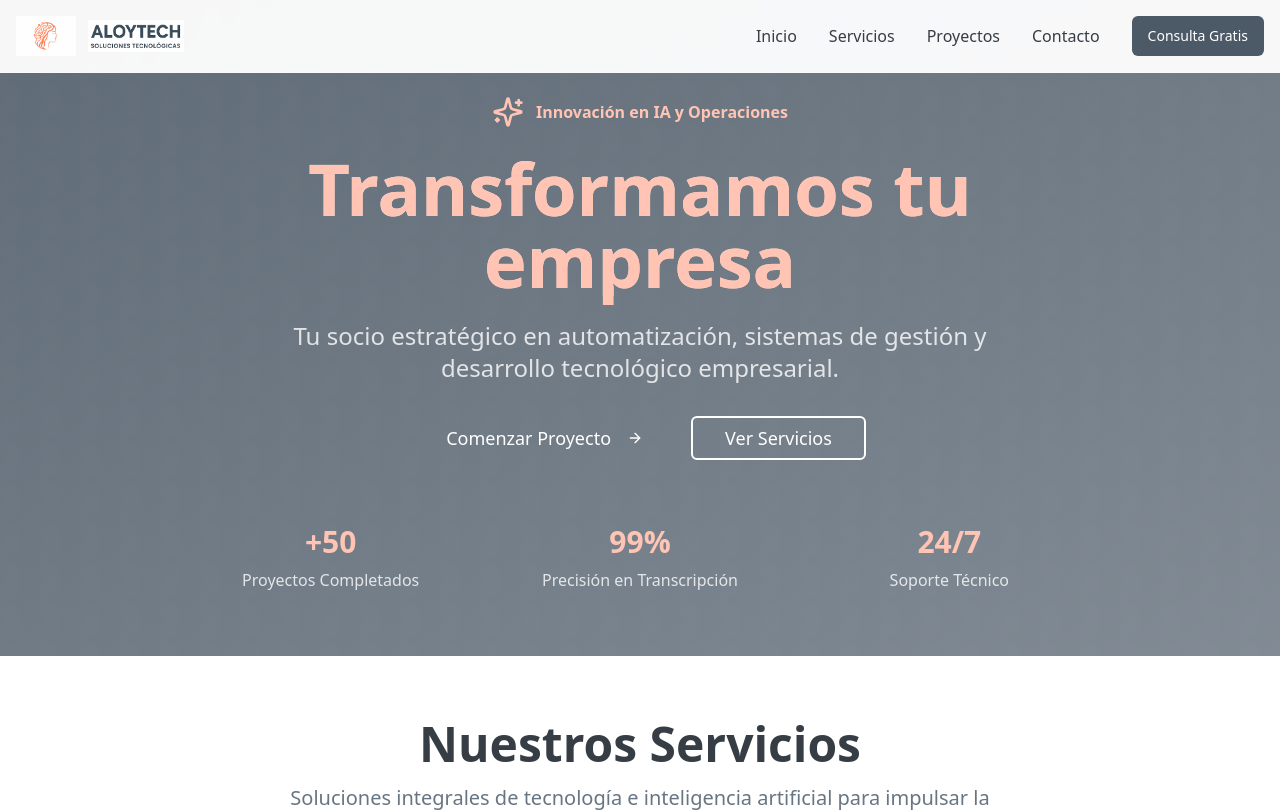
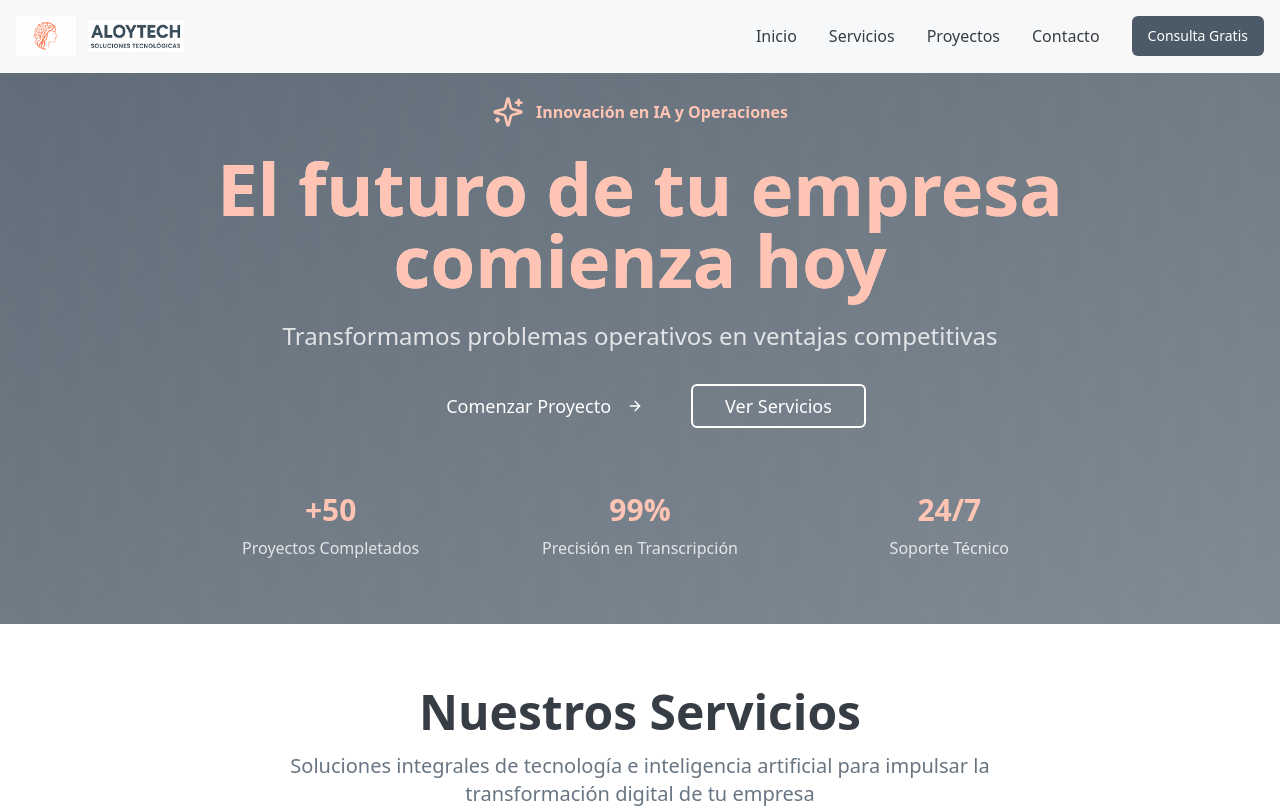
Before and after one commit to AloyTec/Web_aloytech, a React (Vite) app: page / in a window 1280 px wide. Shown: the top 812 px of the page. Built offline with nearby package versions, Linux system fonts and the light colour scheme.

Commit message:
Update Hero section text
Update the main title and subtitle in the Hero section to reflect new messaging.

```diff
--- a/src/components/Hero.tsx
+++ b/src/components/Hero.tsx
@@ -25,11 +25,11 @@ export const Hero = () => {
           </div>
 
           <h1 className="text-5xl md:text-7xl font-bold mb-6 bg-gradient-to-r from-primary-foreground to-accent bg-clip-text text-transparent">
-            <span className="block text-accent">Transformamos tu empresa</span>
+            <span className="block text-accent">El futuro de tu empresa comienza hoy</span>
           </h1>
 
           <p className="text-xl md:text-2xl mb-8 text-primary-foreground/80 max-w-3xl mx-auto leading-relaxed">
-            Tu socio estratégico en automatización, sistemas de gestión y desarrollo tecnológico empresarial.
+            Transformamos problemas operativos en ventajas competitivas
           </p>
 
           <div className="flex flex-col sm:flex-row gap-4 justify-center items-center">
```
